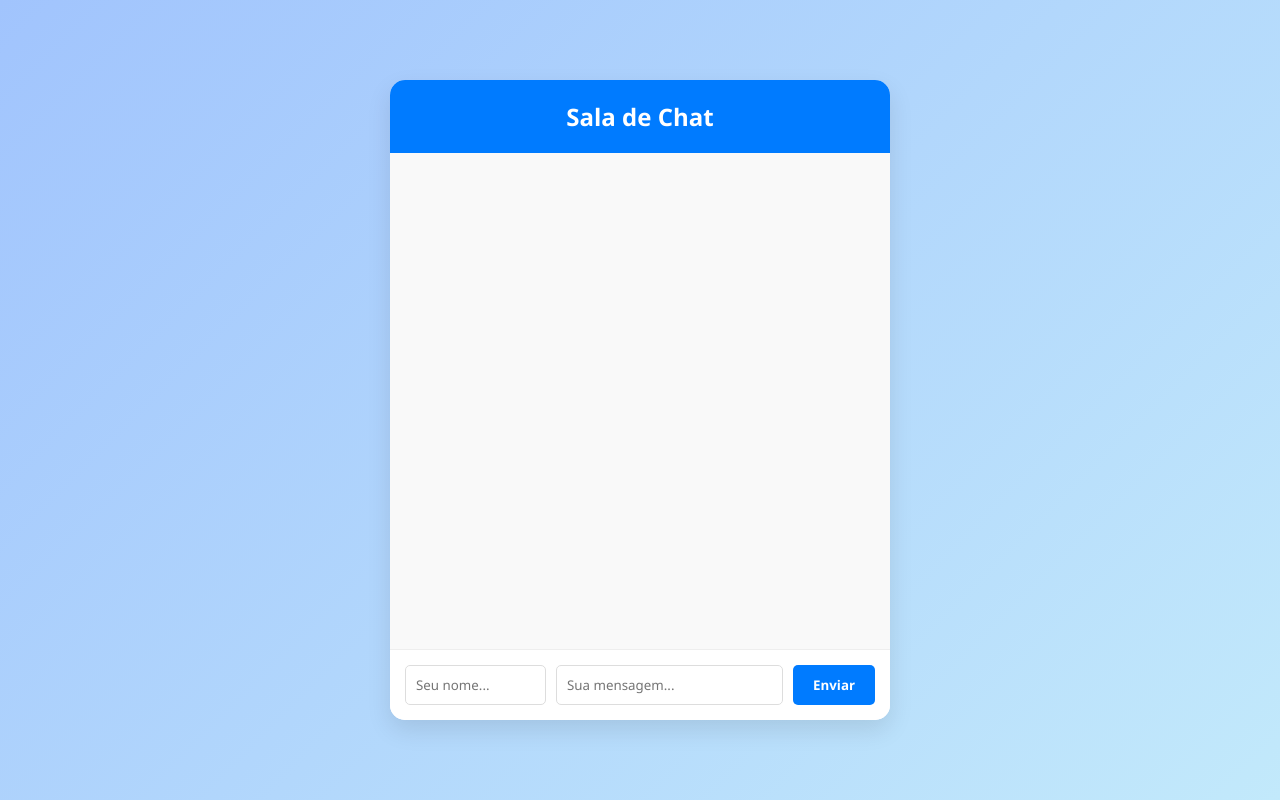
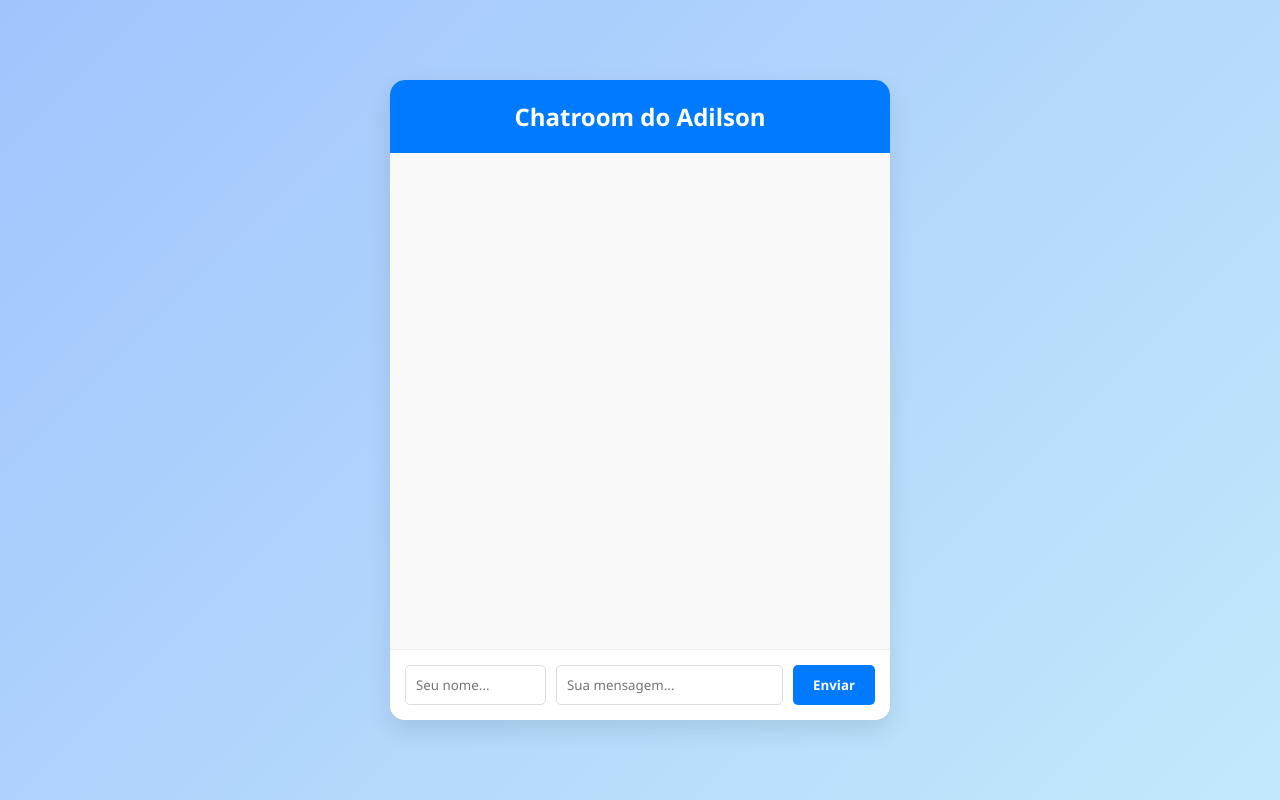
Before and after one commit to adilson-fox/chat-frontend, a website: page index.html in a window 1280 px wide. Drawn offline with nearby package versions, Linux system fonts and the light colour scheme; no server answers.

Commit message:
Update index.html

```diff
--- a/index.html
+++ b/index.html
@@ -9,7 +9,7 @@
 <body>
 
     <div class="chat-container">
-        <h1>Sala de Chat</h1>
+        <h1>Chatroom do Adilson </h1>
 
         <div id="messages-display" class="messages-display"></div>
 
```
